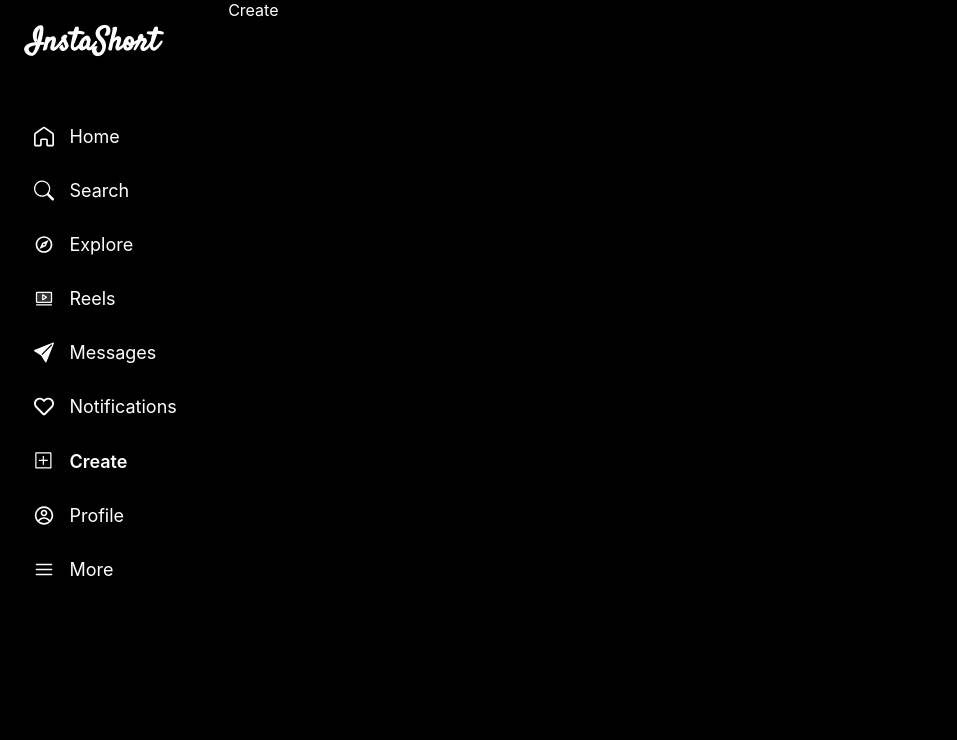
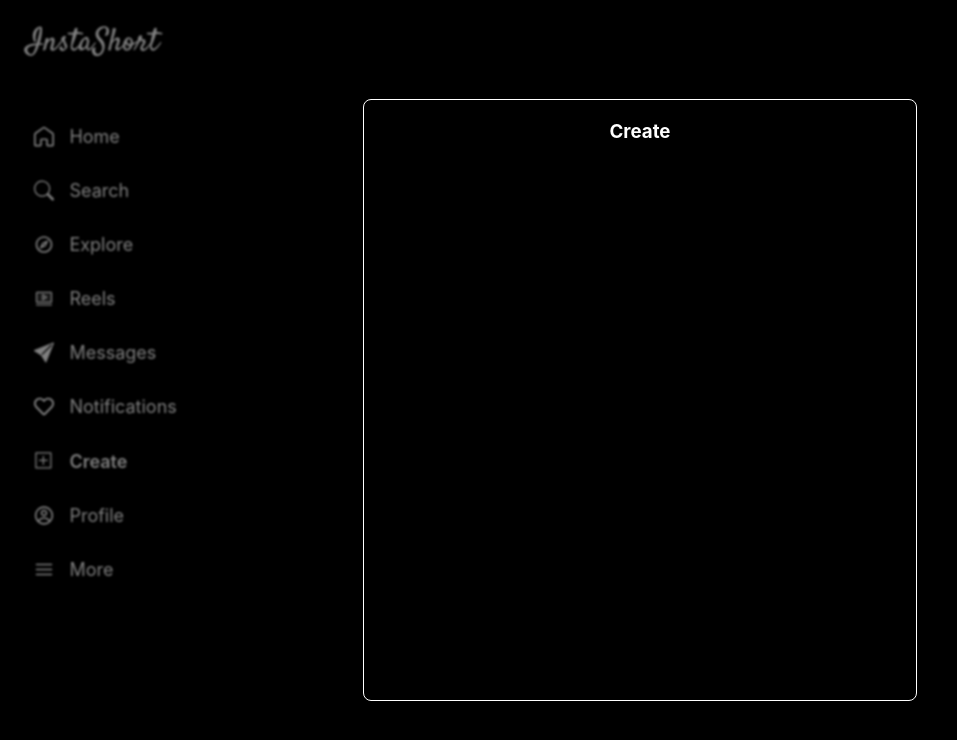
Before and after one commit to raobaba/InstaShort, a React (Vite) app in the folder client/: page /create in a window 1280 px wide. Shown: the top 740 px of the page, without its empty margins (0-957 px from the left). Built offline with nearby package versions, Linux system fonts and the light colour scheme.

Commit message:
create modal is opening

```diff
--- a/client/src/components/Create/Create.jsx
+++ /dev/null
@@ -1,9 +0,0 @@
-import React from 'react'
-
-function Create() {
-  return (
-    <div>Create</div>
-  )
-}
-
-export default Create
--- /dev/null
+++ b/client/src/components/Create/CreateModal.css
@@ -0,0 +1,35 @@
+.create-modal-overlay {
+    position: fixed;
+    top: 0;
+    left: 0;
+    width: 100%;
+    height: 100%;
+    background: rgba(0, 0, 0, 0.5);
+    display: flex;
+    justify-content: center;
+    align-items: center;
+    backdrop-filter: blur(1px);
+    z-index: 1000;
+  }
+
+  .create-modal {
+    width: 40%;
+    height: 70%;
+    position: fixed;
+    top: 50%;
+    left: 50%;
+    margin: auto;
+    transform: translate(-50%, -50%);
+    border: 1px solid white;
+    padding: 20px;
+    border-radius: 8px;
+    box-shadow: 0px 0px 10px rgba(0, 0, 0, 0.2);
+    z-index: 1000;
+  }
+
+  .create-content{
+    width: 90%;
+    height: 100%;
+    text-align: center;
+    margin: auto;
+  }
--- /dev/null
+++ b/client/src/components/Create/CreateModal.jsx
@@ -0,0 +1,32 @@
+import React, { useState, useRef, useEffect } from "react";
+import "./CreateModal.css";
+
+
+const CreateModal = ({ onClose }) => {
+
+  const modalRef = useRef();
+
+  useEffect(() => {
+    const handleClickOutside = (event) => {
+      if (modalRef.current && !modalRef.current.contains(event.target)) {
+        onClose();
+      }
+    };
+    document.addEventListener("mousedown", handleClickOutside);
+    return () => {
+      document.removeEventListener("mousedown", handleClickOutside);
+    };
+  }, [onClose]);
+
+  return (
+    <div className="create-modal-overlay">
+    <div className="create-modal" ref={modalRef}>
+      <div className="create-content">
+         <h3>Create</h3>
+      </div>
+    </div>
+  </div>
+  );
+};
+
+export default CreateModal;
--- a/client/src/components/Home/Home.css
+++ b/client/src/components/Home/Home.css
@@ -11,7 +11,7 @@
 
 .home-item {
   width: 97%;
-  height: 70vh;
+  height: 74vh;
   margin: auto;
   box-shadow: rgba(255, 255, 255, 0.2) 0px 0px 0px 1px inset,
     rgba(0, 0, 0, 0.9) 0px 0px 0px 1px;
--- a/client/src/components/SideBar.jsx
+++ b/client/src/components/SideBar.jsx
@@ -13,9 +13,17 @@ import { FiMenu } from "react-icons/fi";
 import { PiVideoDuotone } from "react-icons/pi";
 import SearchModal from "./Search/SearchModal";
 import NotificationModal from "./Notifications/NotificationModal";
+import CreateModal from "./Create/CreateModal";
 function SideBar() {
   const [isSearchModalOpen, setIsSearchModalOpen] = useState(false);
   const [isNotificationModalOpen,setIsNotificationModalOpen] = useState(false);
+  const [isCreateModalOpen,setIsCreateModalOpen] = useState(false);
+  const openCreateModal = ()=>{
+    setIsCreateModalOpen(true);
+  }
+  const closeCreateModal = ()=>{
+    setIsCreateModalOpen(false)
+  }
   const openNotificationModal = ()=>{
     setIsNotificationModalOpen(true);
   }
@@ -46,7 +54,7 @@ function SideBar() {
       label: "Notifications",
       onClick: openNotificationModal,
     },
-    { to: "/create", icon: <VscDiffAdded />, label: "Create" },
+    { icon: <VscDiffAdded />, label: "Create",onClick: openCreateModal },
     { to: "/profile", icon: <CgProfile />, label: "Profile" },
     { to: "/more", icon: <FiMenu />, label: "More" },
   ];
@@ -77,6 +85,7 @@ function SideBar() {
           <span>{item.label}</span>
         </NavLink>
       ))}
+      {isCreateModalOpen && <CreateModal onClose={closeCreateModal} />}
       {isNotificationModalOpen && <NotificationModal onClose={closeNotificationModal} />}
       {isSearchModalOpen && <SearchModal onClose={closeSearchModal} />}
     </div>
--- a/client/src/components/Sidebar.css
+++ b/client/src/components/Sidebar.css
@@ -16,6 +16,7 @@
   font-size: xx-large;
   text-decoration: none;
   margin-bottom: 50px;
+  font-weight: 100;
 }
 
 .sidebar-item {
--- a/client/src/route/Routing.jsx
+++ b/client/src/route/Routing.jsx
@@ -3,7 +3,7 @@ import Home from "../components/Home/Home.jsx";
 import Explore from "../components/Explore/Explore.jsx";
 import Reels from "../components/Reels/Reels.jsx";
 import Messages from "../components/Messages/Messages.jsx";
-import Create from "../components/Create/Create.jsx";
+import Create from "../components/Create/CreateModal.jsx";
 import Profile from "../components/Profile/Profile.jsx";
 import More from "../components/More/More.jsx";
 const Routing = () => {
```
